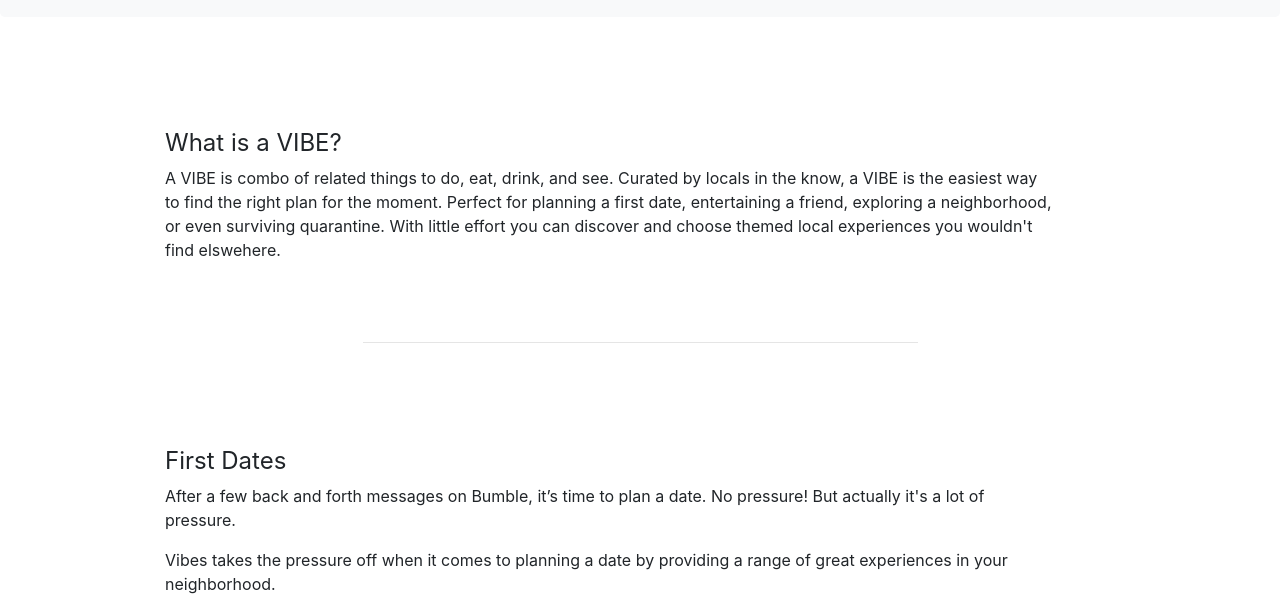
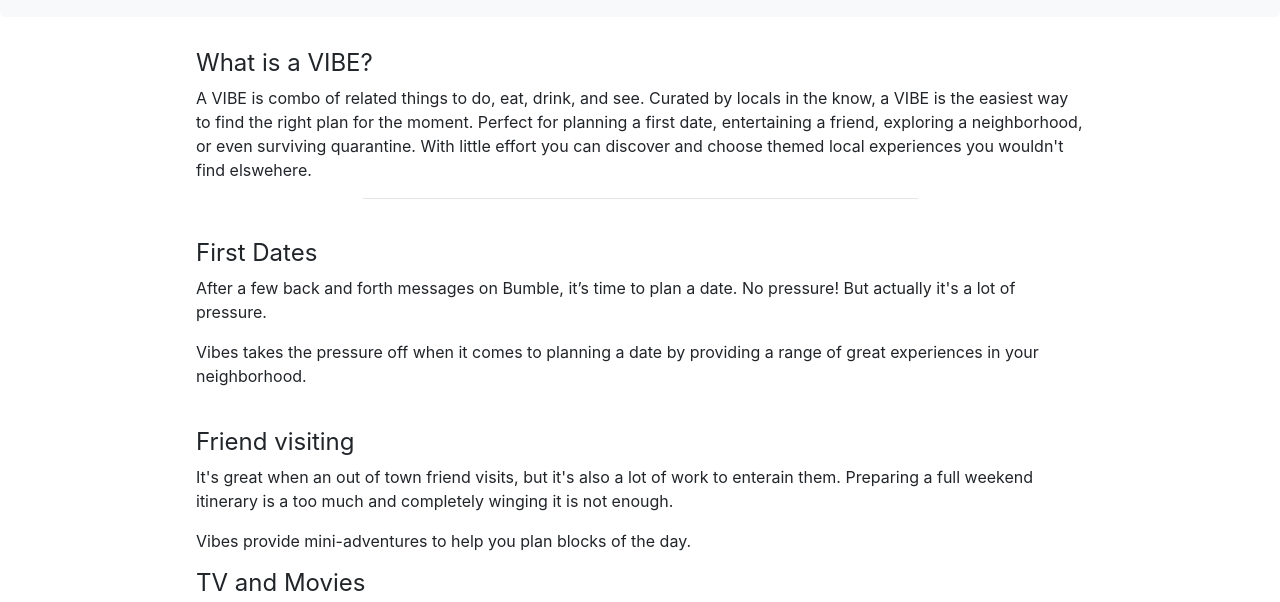
Before and after one commit to jasperj/localvibes, a plain HTML site: page about.html in a window 1280 px wide. Shown: the part 146-748 px from the top of the page. Drawn offline with nearby package versions, Linux system fonts and the light colour scheme.

Commit message:
Update styles.css

```diff
--- a/styles.css
+++ b/styles.css
@@ -133,8 +133,7 @@ hr {
 }
 
 .vibe-row {
-  width: 80%;
-  margin: 80px;
+  padding: 0% 10%;
   text-align: left;
 }
 
```
